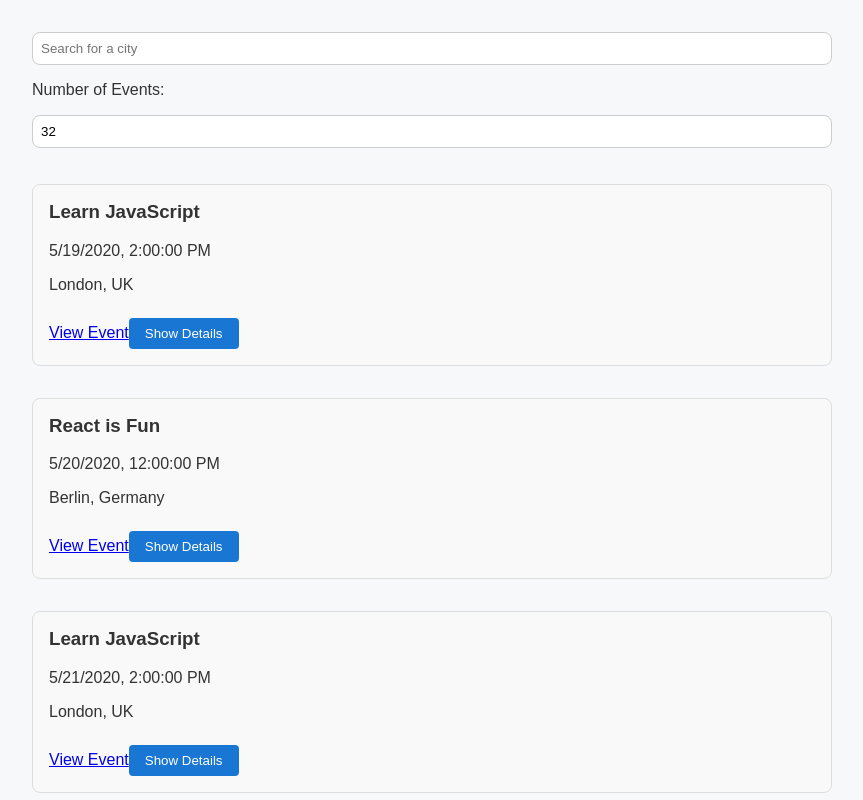
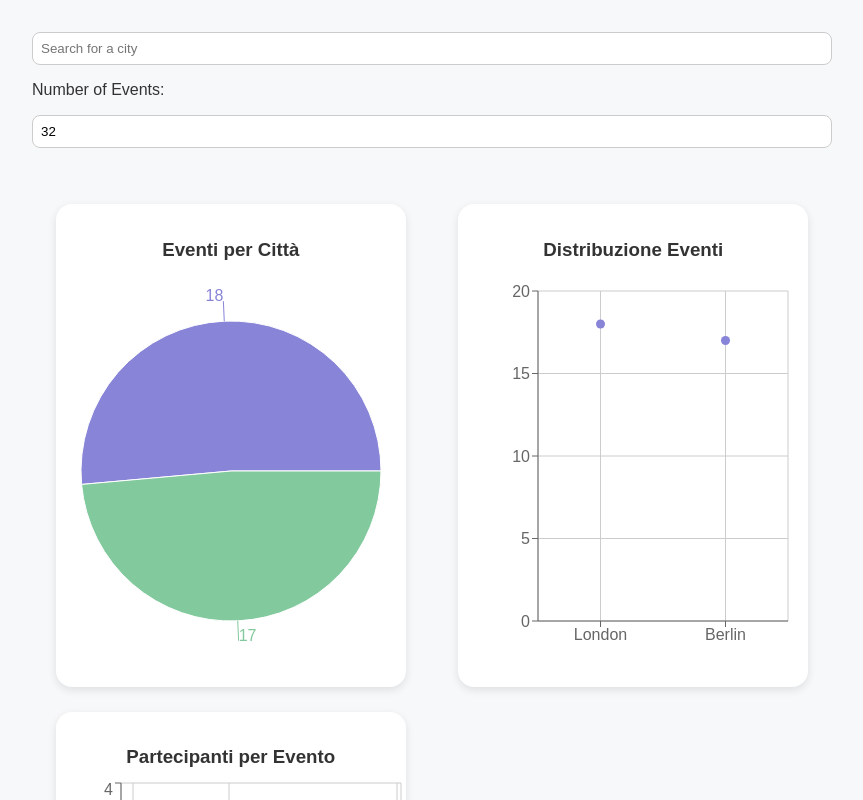
Before and after one commit to ghostmaruko/meet_app, a React (Vite) app: page / in a window 1280 px wide. Shown: the top 800 px of the page, without its empty margins (208-1071 px from the left). Built offline with nearby package versions, Linux system fonts and the light colour scheme.

Commit message:
add charts

```diff
--- a/package.json
+++ b/package.json
@@ -14,6 +14,7 @@
     "nprogress": "^0.2.0",
     "react": "^18.3.1",
     "react-dom": "^18.3.1",
+    "recharts": "^3.3.0",
     "tmp-promise": "^3.0.3",
     "vite-plugin-pwa": "^1.1.0",
     "workbox-core": "^7.3.0",
--- a/src/App.css
+++ b/src/App.css
@@ -99,6 +99,40 @@ button:hover {
   z-index: 1000;
 }
 
+/* ======== Charts Section ======== */
+.charts-container {
+  display: grid;
+  grid-template-columns: repeat(auto-fit, minmax(300px, 1fr));
+  gap: 25px;
+  margin: 40px 0;
+  padding: 0 10px;
+  justify-items: center;
+}
+
+/* Chart cards */
+.charts-container > div {
+  background: #ffffff;
+  border-radius: 16px;
+  box-shadow: 0 3px 8px rgba(0, 0, 0, 0.1);
+  padding: 16px 0;
+  width: 100%;
+  max-width: 350px;
+  transition: box-shadow 0.3s ease, transform 0.3s ease;
+}
+
+.charts-container > div:hover {
+  transform: translateY(-3px);
+  box-shadow: 0 6px 14px rgba(0, 0, 0, 0.12);
+}
+
+/* Chart title (if used) */
+.chart-title {
+  text-align: center;
+  font-weight: 600;
+  margin-bottom: 10px;
+  color: #333;
+}
+
 /* ======== Responsive ======== */
 @media (max-width: 600px) {
   #number-of-events {
--- a/src/App.jsx
+++ b/src/App.jsx
@@ -1,76 +1,79 @@
-// src/App.jsx
 import React, { useState, useEffect } from "react";
 import EventList from "./components/EventList";
 import NumberOfEvents from "./components/NumberOfEvents";
 import CitySearch from "./components/CitySearch";
 import { InfoAlert, WarningAlert, ErrorAlert } from "./components/Alert";
 import { getEvents } from "./api";
+import CityEventsChart from "./components/CityEventsChart";
+import CityPieChart from "./components/CityPieChart";
+import EventParticipantsChart from "./components/EventParticipantsChart";
 import "./App.css";
 
 const App = () => {
   const [events, setEvents] = useState([]);
   const [numberOfEvents, setNumberOfEvents] = useState(32);
   const [selectedCity, setSelectedCity] = useState("");
+  const [allLocations, setAllLocations] = useState([]);
+
   const [infoAlert, setInfoAlert] = useState("");
   const [warningAlert, setWarningAlert] = useState("");
   const [errorAlert, setErrorAlert] = useState("");
+  const [isLoading, setIsLoading] = useState(true);
 
-  const [allLocations, setAllLocations] = useState([]);
-
-  // Carica eventi e città
+  // === Fetch eventi e gestisci connessione ===
   const fetchData = async () => {
     try {
       const result = await getEvents();
-      setEvents(result);
-
-      const locations = [...new Set(result.map((event) => event.location))];
-      setAllLocations(locations);
+      if (result?.length) {
+        setEvents(result);
+        const locations = [...new Set(result.map((event) => event.location))];
+        setAllLocations(locations);
+      } else {
+        setInfoAlert("Nessun evento trovato.");
+      }
     } catch (error) {
+      console.error(error);
       setErrorAlert("Errore nel caricamento degli eventi.");
+    } finally {
+      setIsLoading(false);
     }
   };
 
-  // Gestione offline/online e warning alert
   useEffect(() => {
     if (!navigator.onLine) {
-      setWarningAlert("Sei offline: eventi caricati dalla cache");
-      // Nascondi il warning dopo 3 secondi
-      const timer = setTimeout(() => setWarningAlert(""), 3000);
-      return () => clearTimeout(timer);
+      setWarningAlert(
+        "Sei offline: gli eventi potrebbero non essere aggiornati."
+      );
     } else {
       setWarningAlert("");
     }
-
     fetchData();
   }, [selectedCity, numberOfEvents]);
 
-  // Filtra eventi in base alla città selezionata
+  // === Filtra eventi per città ===
   const filteredEvents = selectedCity
     ? events.filter((event) => event.location === selectedCity)
     : events;
 
-  const handleCitySelect = (city) => {
-    setSelectedCity(city);
-  };
-
-  const handleNumberChange = (num) => {
-    setNumberOfEvents(num);
-  };
+  // === Handlers ===
+  const handleCitySelect = (city) => setSelectedCity(city);
+  const handleNumberChange = (num) => setNumberOfEvents(num);
 
   return (
     <div className="App">
+      {/* === Alerts === */}
       <div className="alerts-container">
         {infoAlert && <InfoAlert text={infoAlert} />}
         {warningAlert && <WarningAlert text={warningAlert} />}
         {errorAlert && <ErrorAlert text={errorAlert} />}
       </div>
 
+      {/* === Controlli di ricerca === */}
       <CitySearch
         allLocations={allLocations}
         setInfoAlert={setInfoAlert}
         onCitySelect={handleCitySelect}
       />
-
       <NumberOfEvents
         defaultNumber={numberOfEvents}
         onNumberChange={handleNumberChange}
@@ -78,7 +81,39 @@ const App = () => {
         setErrorAlert={setErrorAlert}
       />
 
-      <EventList events={filteredEvents.slice(0, numberOfEvents)} />
+      {/* === Stato di caricamento === */}
+      {isLoading && <p className="loading-text">Caricamento eventi...</p>}
+
+      {/* === Grafici + Lista eventi === */}
+      {!isLoading && filteredEvents.length > 0 && (
+        <>
+          <div className="charts-container">
+            <div>
+              <h3 className="chart-title">Eventi per Città</h3>
+              <CityPieChart events={events} />
+            </div>
+
+            <div>
+              <h3 className="chart-title">Distribuzione Eventi</h3>
+              <CityEventsChart events={events} />
+            </div>
+
+            <div>
+              <h3 className="chart-title">Partecipanti per Evento</h3>
+              <EventParticipantsChart events={events} />
+            </div>
+          </div>
+
+          <EventList events={filteredEvents.slice(0, numberOfEvents)} />
+        </>
+      )}
+
+      {/* === Nessun evento trovato === */}
+      {!isLoading && filteredEvents.length === 0 && (
+        <p className="no-events-text">
+          Nessun evento disponibile per questa città.
+        </p>
+      )}
     </div>
   );
 };
--- /dev/null
+++ b/src/components/CityEventsChart.jsx
@@ -0,0 +1,45 @@
+import React, { useState, useEffect } from "react";
+import {
+  ScatterChart, Scatter, XAxis, YAxis, CartesianGrid, Tooltip, ResponsiveContainer
+} from "recharts";
+
+const CityEventsChart = ({ events }) => {
+  const [data, setData] = useState([]);
+
+  useEffect(() => {
+    if (events.length > 0) {
+      const getData = () => {
+        const data = events.reduce((acc, event) => {
+          const city = event.location.split(", ").shift();
+          const existingCity = acc.find((item) => item.city === city);
+          if (existingCity) {
+            existingCity.number++;
+          } else {
+            acc.push({ city, number: 1 });
+          }
+          return acc;
+        }, []);
+        return data;
+      };
+      setData(getData());
+    }
+  }, [events]);
+
+  return (
+    <ResponsiveContainer height={400}>
+      <ScatterChart
+        margin={{
+          top: 20, right: 20, bottom: 20, left: 20,
+        }}
+      >
+        <CartesianGrid />
+        <XAxis type="category" dataKey="city" name="city" />
+        <YAxis type="number" dataKey="number" name="number of events" />
+        <Tooltip cursor={{ strokeDasharray: "3 3" }} />
+        <Scatter data={data} fill="#8884d8" />
+      </ScatterChart>
+    </ResponsiveContainer>
+  );
+};
+
+export default CityEventsChart;
--- /dev/null
+++ b/src/components/CityPieChart.jsx
@@ -0,0 +1,43 @@
+import React, { useState, useEffect } from "react";
+import { PieChart, Pie, Cell, Tooltip, ResponsiveContainer } from "recharts";
+
+const colors = ["#8884d8", "#82ca9d", "#ffc658", "#ff8042"];
+
+const CityPieChart = ({ events }) => {
+  const [data, setData] = useState([]);
+
+  useEffect(() => {
+    const getData = () => {
+      const data = events.reduce((acc, event) => {
+        const city = event.location.split(", ").shift();
+        const existing = acc.find((item) => item.city === city);
+        if (existing) existing.value++;
+        else acc.push({ city, value: 1 });
+        return acc;
+      }, []);
+      return data;
+    };
+    setData(getData());
+  }, [events]);
+
+  return (
+    <ResponsiveContainer height={400}>
+      <PieChart>
+        <Pie
+          dataKey="value"
+          isAnimationActive={true}
+          data={data}
+          outerRadius={150}
+          label
+        >
+          {data.map((_, index) => (
+            <Cell key={index} fill={colors[index % colors.length]} />
+          ))}
+        </Pie>
+        <Tooltip />
+      </PieChart>
+    </ResponsiveContainer>
+  );
+};
+
+export default CityPieChart;
--- /dev/null
+++ b/src/components/EventParticipantsChart.jsx
@@ -0,0 +1,32 @@
+import React, { useState, useEffect } from "react";
+import {
+  ScatterChart, Scatter, XAxis, YAxis, CartesianGrid, Tooltip, ResponsiveContainer
+} from "recharts";
+
+const EventParticipantsChart = ({ events }) => {
+  const [data, setData] = useState([]);
+
+  useEffect(() => {
+    if (events.length > 0) {
+      const formattedData = events.map((event) => ({
+        event: event.summary,
+        participants: event.attendees ? event.attendees.length : 0,
+      }));
+      setData(formattedData);
+    }
+  }, [events]);
+
+  return (
+    <ResponsiveContainer height={400}>
+      <ScatterChart>
+        <CartesianGrid />
+        <XAxis type="category" dataKey="event" name="Event" />
+        <YAxis type="number" dataKey="participants" name="Participants" />
+        <Tooltip />
+        <Scatter data={data} fill="#82ca9d" />
+      </ScatterChart>
+    </ResponsiveContainer>
+  );
+};
+
+export default EventParticipantsChart;
```
Also changed, not shown: 1 other file (tests, documents, lock files or other folders).
